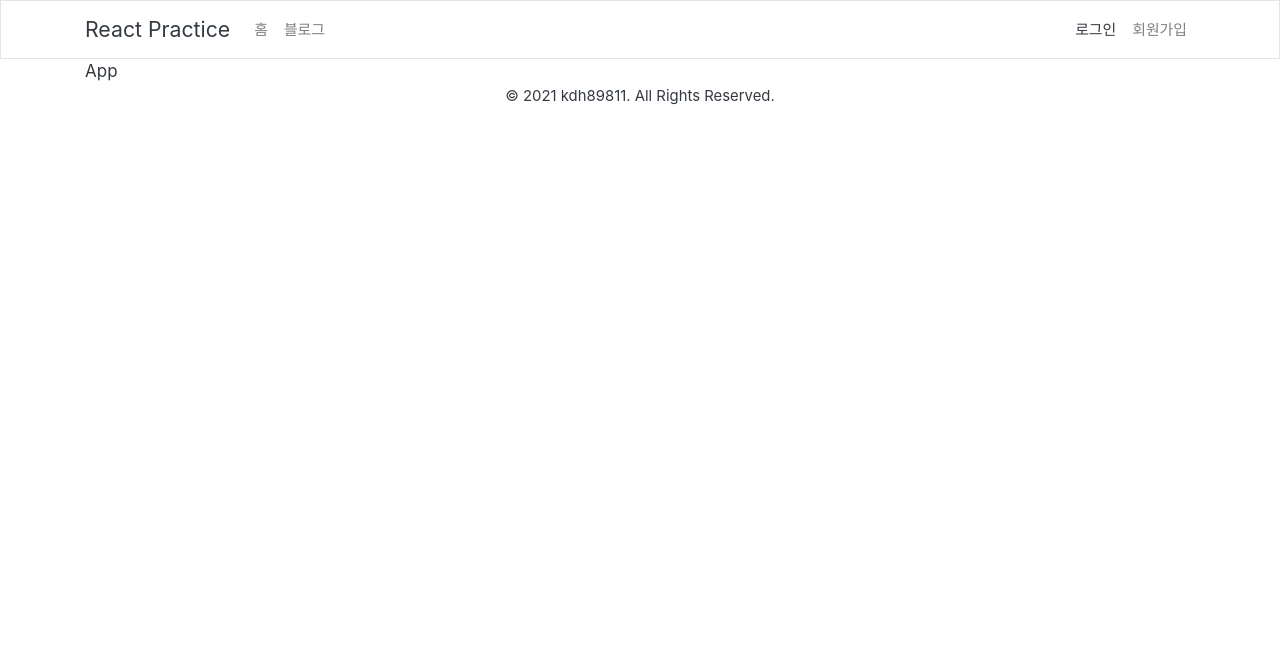
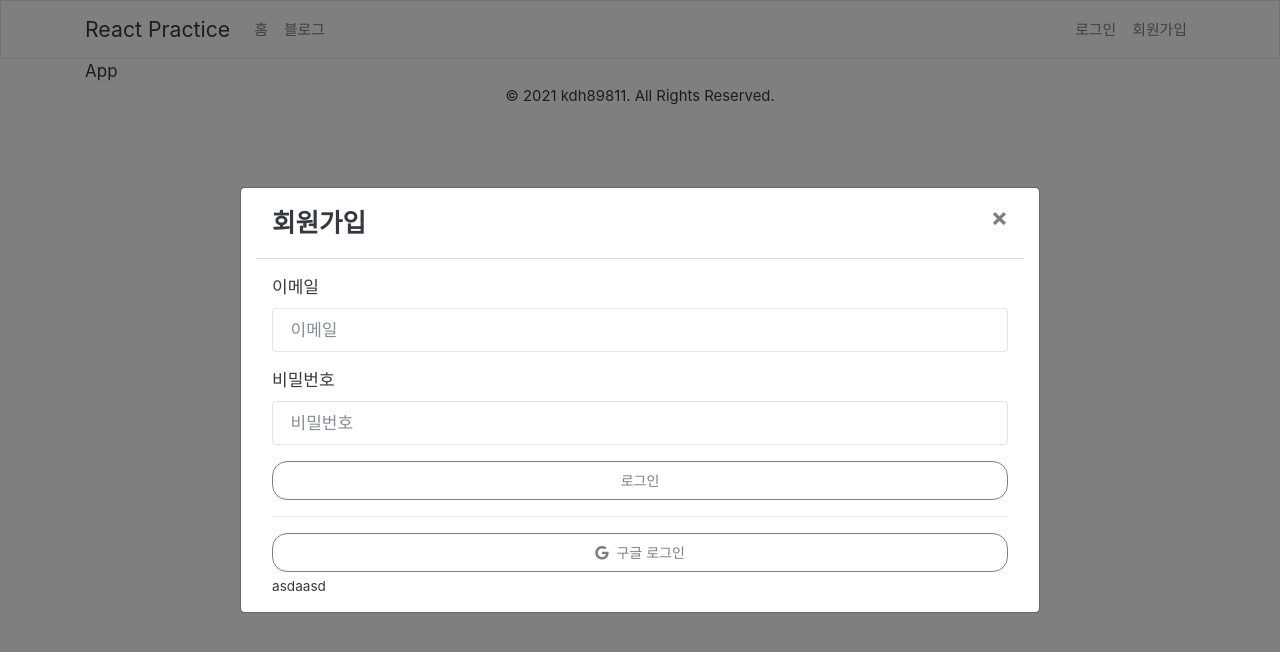
Before and after one commit to kiss8981/React-practice, a React (Create React App) app: page / in a window 1280 px wide. Both pictures are taken after a click on the button "로그인". Shown: the top 652 px of the page. Built offline with nearby package versions, Linux system fonts and the light colour scheme.

Commit message:
비밀번호 어려움 정도 표시기능

```diff
--- a/package.json
+++ b/package.json
@@ -11,7 +11,8 @@
     "react-dom": "^17.0.2",
     "react-google-login": "^5.2.2",
     "react-scripts": "4.0.3",
-    "web-vitals": "^1.0.1"
+    "web-vitals": "^1.0.1",
+    "zxcvbn": "^4.4.2"
   },
   "scripts": {
     "start": "set PORT=8080 && react-scripts  start",
--- a/public/index.html
+++ b/public/index.html
@@ -12,7 +12,7 @@
     <link rel="apple-touch-icon" href="%PUBLIC_URL%/logo192.png" />
 
     <link rel="manifest" href="%PUBLIC_URL%/manifest.json" />
-
+    <link rel="stylesheet" href="https://cdnjs.cloudflare.com/ajax/libs/font-awesome/5.15.3/css/all.min.css">
     <title>React</title>
   </head>
   <body>
--- a/src/Layouts/Header.js
+++ b/src/Layouts/Header.js
@@ -1,12 +1,15 @@
 import React, { useState } from 'react'
 import { Navbar, Nav, Container } from 'react-bootstrap'
 import SignUpModal from '../modals/SignUp'
+import SignInModal from '../modals/SignIn'
 
 const Header = () => {
     const [signUpModalOn, setSignUpModalOn] = useState(false);
+    const [signInModalOn, setSignInModalOn] = useState(false);
     return (
         <>
         <SignUpModal show={signUpModalOn} onHide={() => setSignUpModalOn(false)}/>
+        <SignInModal show={signInModalOn} onHide={() => setSignInModalOn(false)}/>
         <header>
             <Navbar bg="light" expand="lg">
                 <Container>
@@ -18,7 +21,7 @@ const Header = () => {
                         <Nav.Link href="#link">블로그</Nav.Link>
                     </Nav>
                     <Nav className="ml-auto">
-                        <Nav.Link href="">로그인</Nav.Link>
+                        <Nav.Link onClick={() => setSignInModalOn(true)}>로그인</Nav.Link>
                         <Nav.Link onClick={() => setSignUpModalOn(true)}>회원가입</Nav.Link>
                     </Nav>
                 </Navbar.Collapse>
--- /dev/null
+++ b/src/components/passwordcheck.js
@@ -0,0 +1,60 @@
+import React from 'react';
+import zxcvbn from 'zxcvbn';
+import { Form } from "react-bootstrap";
+
+
+const PasswordStrengthMeter = ({ password }) => {
+  const testResult = zxcvbn(password);
+  const num = testResult.score * 100/4;
+
+  const createPassLabel = () => {
+    switch(testResult.score) {
+      case 0:
+        return '매우 쉬움';
+      case 1:
+        return '쉬움';
+      case 2:
+        return '보통';
+      case 3:
+        return '강함';
+      case 4:
+        return '강력함';
+      default:
+        return '';
+    }
+  }
+
+  const funcProgressColor = () => {
+    switch(testResult.score) {
+      case 0:
+        return '#828282';
+      case 1:
+        return '#EA1111';
+      case 2:
+        return '#FFAD00';
+      case 3:
+        return '#9bc158';
+      case 4:
+        return '#00b500';
+      default:
+        return 'none';
+    }
+  }
+
+  const changePasswordColor = () => ({
+    width: `${num}%`,
+    background: funcProgressColor(),
+    height: '7px'
+  })
+
+  return (
+    <>
+      <Form.Label className="progress my-3" style={{ height: '7px' }} >
+        <Form.Label className="progress-bar" style={changePasswordColor()}></Form.Label>
+    </Form.Label>
+      <Form.Label style={{ color: funcProgressColor() }}>{createPassLabel()}</Form.Label>
+    </>
+  )
+}
+
+export default PasswordStrengthMeter
--- /dev/null
+++ b/src/modals/SignIn.js
@@ -0,0 +1,61 @@
+import React from "react";
+import { Modal, Button, Form, Container } from "react-bootstrap";
+import { GoogleLogin } from "react-google-login";
+import HorizontalLine from "../components/HorizontalLine";
+
+const responeGoogle = res => {
+    console.log(res)
+}
+
+const SignInModal = ({ show, onHide }) => {
+  return (
+    <Modal
+      show={show}
+      onHide={onHide}
+      size="lg"
+      aria-labelledby="contained-modal-title-vcenter"
+      centered
+    >
+      <Container>
+        <Modal.Header closeButton>
+          <Modal.Title id="contained-modal-title-vcenter">회원가입</Modal.Title>
+        </Modal.Header>
+        <Modal.Body>
+          <Form>
+            <Form.Group>
+              <Form.Label>이메일</Form.Label>
+              <Form.Control type="email" placeholder="이메일" />
+            </Form.Group>
+
+            <Form.Group>
+              <Form.Label>비밀번호</Form.Label>
+              <Form.Control type="password" placeholder="비밀번호" />
+            </Form.Group>
+            <Button block type="button" className="social-btn my-3">
+              로그인
+            </Button>
+            <HorizontalLine />
+            <GoogleLogin
+              clientId="183101622325-9e3rckitc7jt7ienvkva4q92j1okkkel.apps.googleusercontent.com"
+              onSuccess={responeGoogle}
+              onFailure={responeGoogle}
+              render={(renderProps) => {
+                return (
+                  <Button block type="button" className="social-btn" onClick={renderProps.onClick}
+                  ><i className="fab fa-google"></i>&nbsp; 구글 로그인
+                  </Button>
+                );
+              }}
+            />
+            <Form.Text>
+                asdaasd
+            </Form.Text>
+
+          </Form>
+        </Modal.Body>
+      </Container>
+    </Modal>
+  );
+};
+
+export default SignInModal;
--- a/src/modals/SignUp.js
+++ b/src/modals/SignUp.js
@@ -1,10 +1,10 @@
-import React from "react";
+import React, { useState } from "react";
 import { Modal, Button, Form, Container } from "react-bootstrap";
-import { GoogleLogin } from "react-google-login";
-import HorizontalLine from "../components/HorizontalLine";
-import GoogleLogoImg from "../assets/images/ico_login_google.svg";
+import PasswordStrengthMeter from '../components/passwordcheck';
+
 
 const SignUpModal = ({ show, onHide }) => {
+  const [ password, setPassword ] = useState('');
   return (
     <Modal
       show={show}
@@ -31,23 +31,12 @@ const SignUpModal = ({ show, onHide }) => {
 
             <Form.Group>
               <Form.Label>비밀번호</Form.Label>
-              <Form.Control type="password" placeholder="비밀번호" />
-              <Form.Control type="password" placeholder="비밀번호 확인" className="my-2" />
+              <Form.Control name="user-password" type="password" onChange={e => setPassword(e.target.value)}/>
+              <PasswordStrengthMeter password={password} />
             </Form.Group>
             <Button block type="button" className="social-btn my-3">
               회원가입
             </Button>
-            <HorizontalLine text={"OR"} />
-            <GoogleLogin
-              render={(renderProps) => {
-                return (
-                  <Button block type="button" className="social-btn" onClick={renderProps.onClick}
-                  ><img src={GoogleLogoImg} alt="GOOGLE_LOGIN"/> 구글 로그인
-                  </Button>
-                );
-              }}
-            />
-
           </Form>
         </Modal.Body>
       </Container>
```
Also changed, not shown: src/assets/images/ico_login_google.svg (deleted), 1 other file (tests, documents, lock files or other folders).
